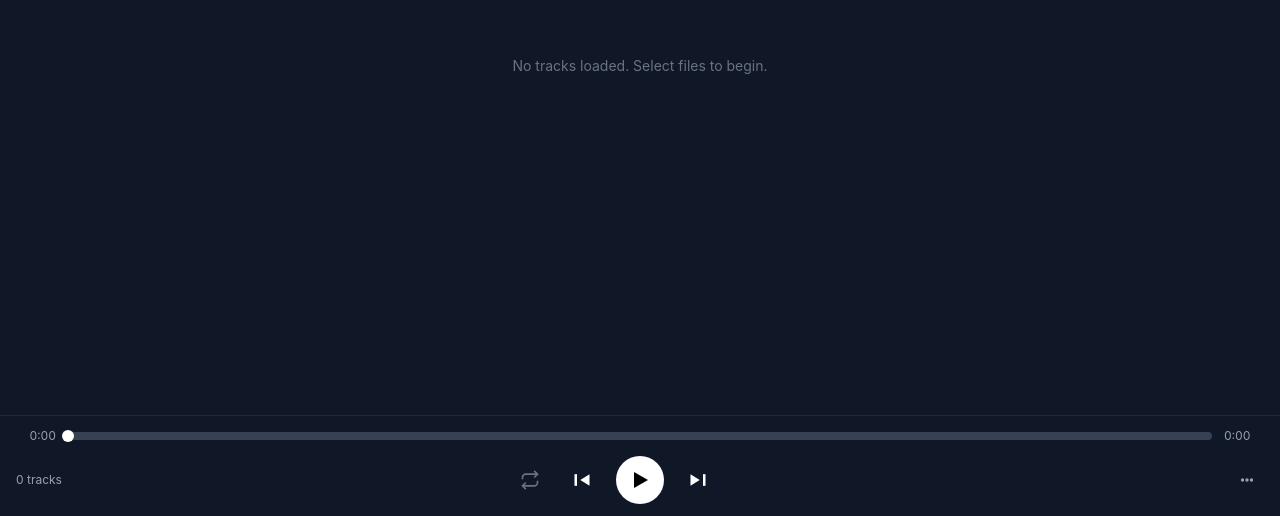
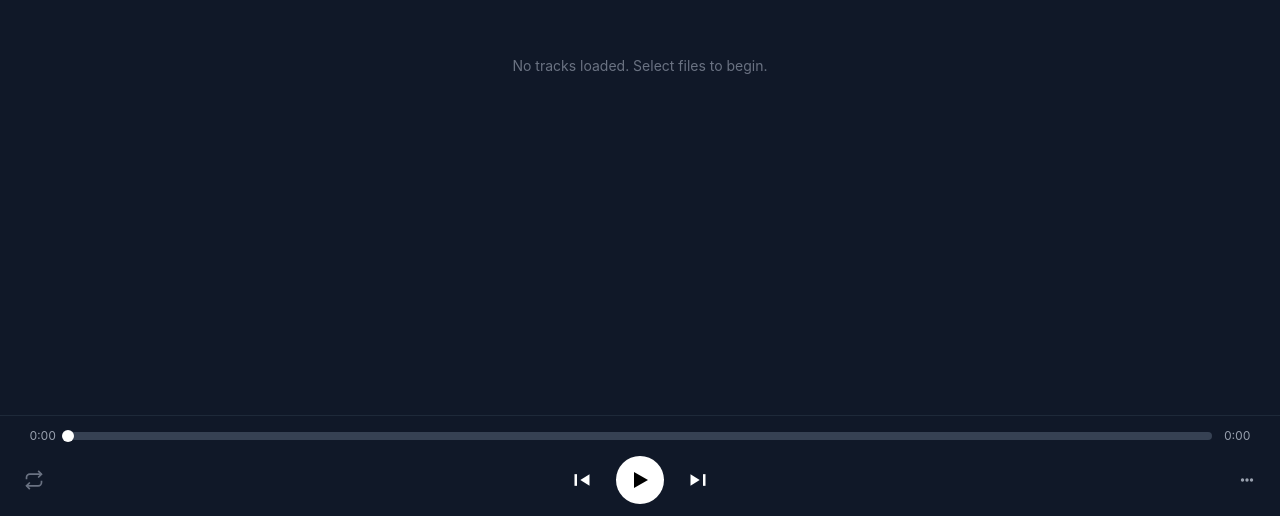
Before and after one commit to anfilat/repeit, a React (Vite) app: page / in a window 1280 px wide. Shown: the part 284-800 px from the top of the page. Built offline with nearby package versions, Linux system fonts and the light colour scheme.

Commit message:
delete. the tracks counter

```diff
--- a/src/components/App.tsx
+++ b/src/components/App.tsx
@@ -300,19 +300,54 @@ export function App() {
           onSeek={handleSeek}
         />
         <div className="flex items-center justify-between">
-          {/* Left: track count */}
-          <span className="text-xs text-gray-400 min-w-[60px]">
-            {playlist.state.tracks.length} track{playlist.state.tracks.length !== 1 ? 's' : ''}
-          </span>
+          {/* Left: repeat */}
+          <div className="min-w-[60px]">
+            <button
+              onClick={cycleRepeat}
+              className={`p-2 rounded hover:bg-white/10 transition-colors ${playlist.state.repeat === 'off' ? 'text-gray-500' : 'text-blue-400'}`}
+              title={
+                playlist.state.repeat === 'off'
+                  ? 'Repeat off'
+                  : playlist.state.repeat === 'all'
+                    ? 'Repeat all'
+                    : 'Repeat one'
+              }
+            >
+              {playlist.state.repeat === 'one' ? (
+                <svg width="20" height="20" viewBox="0 0 24 24" fill="none" stroke="currentColor" strokeWidth="2">
+                  <polyline points="15 0.5 17.5 2.5 15 4.5" />
+                  <path d="M4 8V6a3.5 3.5 0 0 1 3.5-3.5H17" />
+                  <polyline points="9 19.5 6.5 21.5 9 23.5" />
+                  <path d="M20 16v2a3.5 3.5 0 0 1-3.5 3.5H7" />
+                  <text
+                    x="12"
+                    y="15.5"
+                    fontSize="9"
+                    fill="currentColor"
+                    stroke="none"
+                    textAnchor="middle"
+                    fontWeight="bold"
+                  >
+                    1
+                  </text>
+                </svg>
+              ) : (
+                <svg width="20" height="20" viewBox="0 0 24 24" fill="none" stroke="currentColor" strokeWidth="2">
+                  <polyline points="17 1 21 5 17 9" />
+                  <path d="M3 11V9a4 4 0 0 1 4-4h14" />
+                  <polyline points="7 23 3 19 7 15" />
+                  <path d="M21 13v2a4 4 0 0 1-4 4H3" />
+                </svg>
+              )}
+            </button>
+          </div>
 
           {/* Center: player controls */}
           <PlayerControls
             isPlaying={audio.audioState.isPlaying}
-            repeat={playlist.state.repeat}
             onPlayPause={handlePlayPause}
             onNext={handleNext}
             onPrev={handlePrev}
-            onRepeat={cycleRepeat}
           />
 
           {/* Right: playlist actions menu */}
--- a/src/components/PlayerControls.tsx
+++ b/src/components/PlayerControls.tsx
@@ -1,54 +1,13 @@
-import type { RepeatMode } from '../types';
-
 interface PlayerControlsProps {
   isPlaying: boolean;
-  repeat: RepeatMode;
   onPlayPause: () => void;
   onNext: () => void;
   onPrev: () => void;
-  onRepeat: () => void;
 }
 
-const repeatIcons: Record<RepeatMode, string> = {
-  off: 'text-gray-500',
-  all: 'text-blue-400',
-  one: 'text-blue-400',
-};
-
-const repeatLabels: Record<RepeatMode, string> = {
-  off: 'Repeat off',
-  all: 'Repeat all',
-  one: 'Repeat one',
-};
-
-export function PlayerControls({ isPlaying, repeat, onPlayPause, onNext, onPrev, onRepeat }: PlayerControlsProps) {
+export function PlayerControls({ isPlaying, onPlayPause, onNext, onPrev }: PlayerControlsProps) {
   return (
     <div className="flex items-center justify-center gap-4">
-      <button
-        onClick={onRepeat}
-        className={`p-2 rounded hover:bg-white/10 transition-colors ${repeatIcons[repeat]}`}
-        title={repeatLabels[repeat]}
-      >
-        {repeat === 'one' ? (
-          <svg width="20" height="20" viewBox="0 0 24 24" fill="none" stroke="currentColor" strokeWidth="2">
-            <polyline points="15 0.5 17.5 2.5 15 4.5" />
-            <path d="M4 8V6a3.5 3.5 0 0 1 3.5-3.5H17" />
-            <polyline points="9 19.5 6.5 21.5 9 23.5" />
-            <path d="M20 16v2a3.5 3.5 0 0 1-3.5 3.5H7" />
-            <text x="12" y="15.5" fontSize="9" fill="currentColor" stroke="none" textAnchor="middle" fontWeight="bold">
-              1
-            </text>
-          </svg>
-        ) : (
-          <svg width="20" height="20" viewBox="0 0 24 24" fill="none" stroke="currentColor" strokeWidth="2">
-            <polyline points="17 1 21 5 17 9" />
-            <path d="M3 11V9a4 4 0 0 1 4-4h14" />
-            <polyline points="7 23 3 19 7 15" />
-            <path d="M21 13v2a4 4 0 0 1-4 4H3" />
-          </svg>
-        )}
-      </button>
-
       <button onClick={onPrev} className="p-2 rounded hover:bg-white/10 transition-colors text-white" title="Previous">
         <svg width="20" height="20" viewBox="0 0 24 24" fill="currentColor">
           <rect x="3" y="5" width="3" height="14" />
@@ -79,9 +38,6 @@ export function PlayerControls({ isPlaying, repeat, onPlayPause, onNext, onPrev,
           <polygon points="3 5 14 12 3 19" />
         </svg>
       </button>
-
-      {/* Spacer to balance the repeat button */}
-      <div className="w-9" />
     </div>
   );
 }
--- a/src/hooks/useAudioEngine.ts
+++ b/src/hooks/useAudioEngine.ts
@@ -60,7 +60,6 @@ export function useAudioEngine() {
   );
 
   const play = useCallback(async () => {
-    console.log('play');
     const engine = ensureEngine();
     if (ctxRef.current?.state === 'suspended') {
       await ctxRef.current.resume();
@@ -70,7 +69,6 @@ export function useAudioEngine() {
   }, [ensureEngine, startTicking]);
 
   const pause = useCallback(() => {
-    console.log('pause');
     engineRef.current?.pause();
     stopTicking();
     // One final state sync
```
